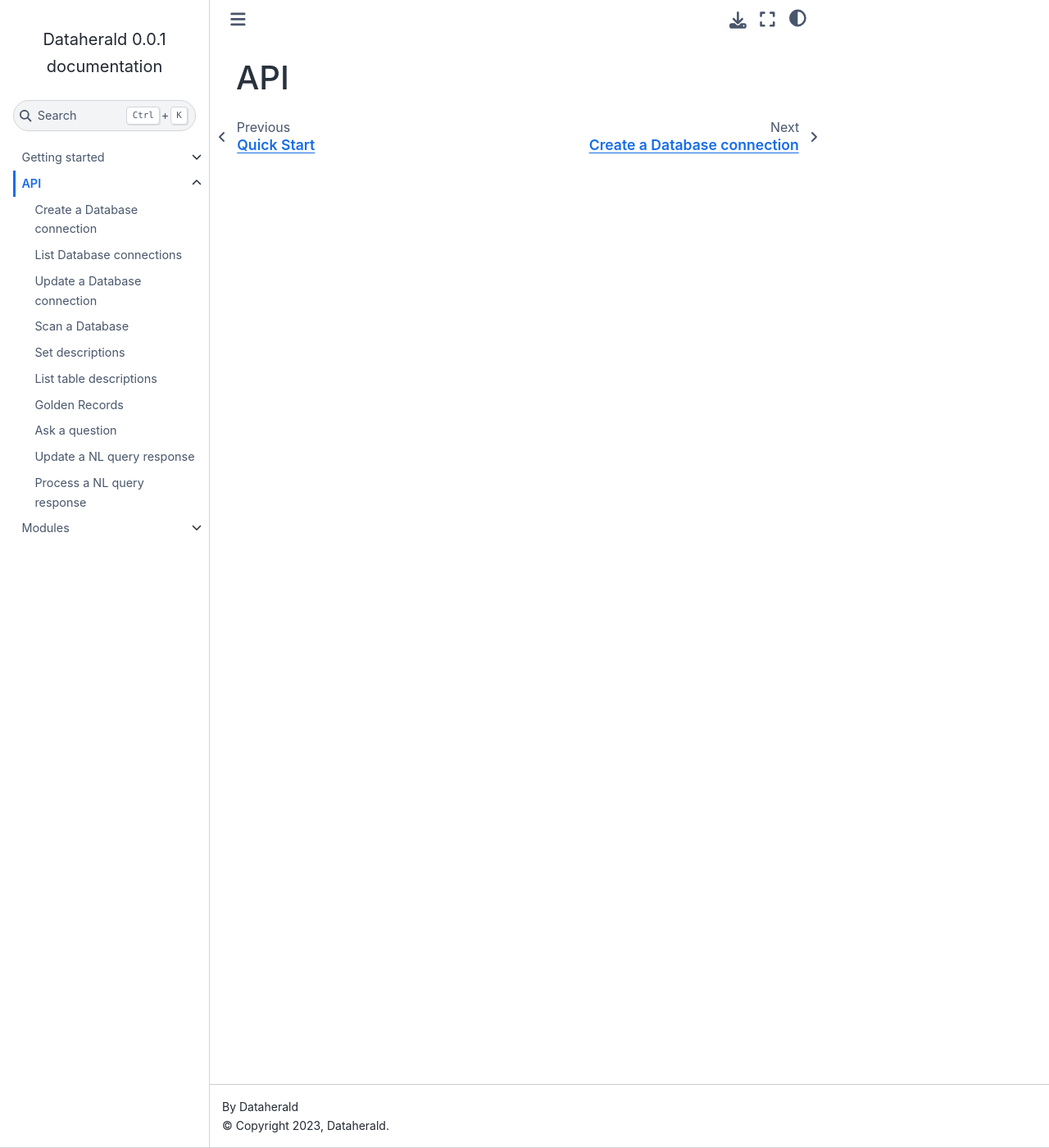
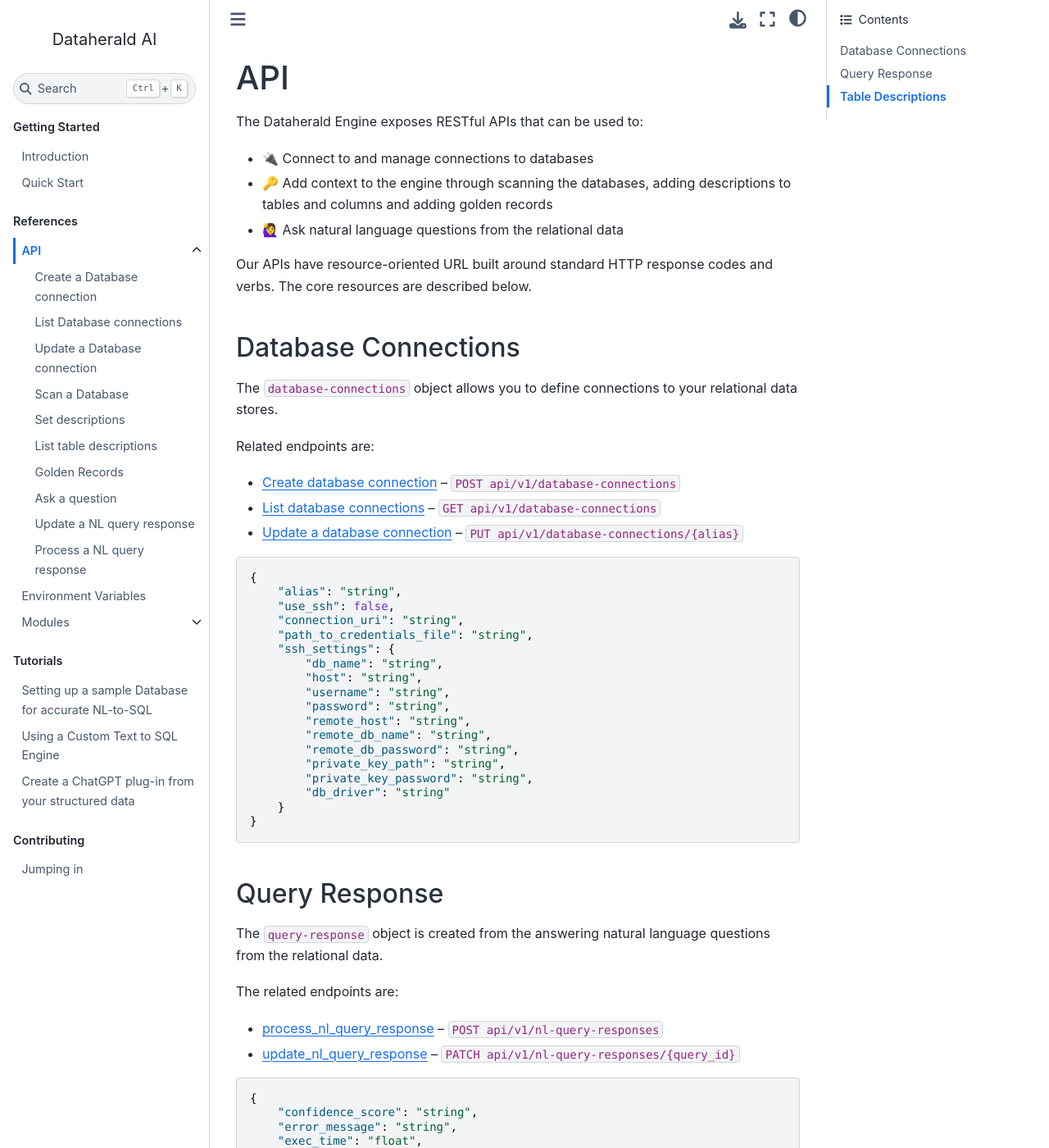
Before and after one commit to Dataherald/dataherald, a Sphinx documentation site: the page built from docs/api.rst, in a window 1280 px wide and 1400 px high. Shown: the whole window at 82% size. Built offline with Sphinx 7.4.7 and the Sphinx Book theme 1.1.4, drawn with Linux system fonts in a browser that asks for light colours; some of the changed text lies outside the part shown.

Commit message:
DH-4598 ported changes in other branch for docs into the refactor branch

```diff
--- a/docs/api.process_nl_query_response.rst
+++ b/docs/api.process_nl_query_response.rst
@@ -1,5 +1,5 @@
 Process a NL query response
-=======================
+=============================
 
 Once you made a question you can try sending a new sql query to improve the response, this is not stored
 
--- a/docs/api.rst
+++ b/docs/api.rst
@@ -1,5 +1,99 @@
 API
 =======================
+
+The Dataherald Engine exposes RESTful APIs that can be used to:
+
+* 🔌 Connect to and manage connections to databases
+* 🔑 Add context to the engine through scanning the databases, adding descriptions to tables and columns and adding golden records
+* 🙋‍♀️ Ask natural language questions from the relational data
+
+Our APIs have resource-oriented URL built around standard HTTP response codes and verbs. The core resources are described below.
+
+
+Database Connections
+------------------------------
+
+The ``database-connections`` object allows you to define connections to your relational data stores.
+
+Related endpoints are:
+
+* :doc:`Create database connection <api.create_database_connection>` -- ``POST api/v1/database-connections``
+* :doc:`List database connections <api.list_database_connections>` -- ``GET api/v1/database-connections``
+* :doc:`Update a database connection <api.update_database_connection>` -- ``PUT api/v1/database-connections/{alias}``
+
+
+.. code-block:: json
+
+    {
+        "alias": "string",
+        "use_ssh": false,
+        "connection_uri": "string",
+        "path_to_credentials_file": "string",
+        "ssh_settings": {
+            "db_name": "string",
+            "host": "string",
+            "username": "string",
+            "password": "string",
+            "remote_host": "string",
+            "remote_db_name": "string",
+            "remote_db_password": "string",
+            "private_key_path": "string",
+            "private_key_password": "string",
+            "db_driver": "string"
+        }
+    }
+
+
+Query Response
+------------------
+The ``query-response`` object is created from the answering natural language questions from the relational data.
+
+The related endpoints are:
+
+* :doc:`process_nl_query_response <api.process_nl_query_response>` -- ``POST api/v1/nl-query-responses``
+* :doc:`update_nl_query_response <api.update_nl_query_response>` -- ``PATCH api/v1/nl-query-responses/{query_id}``
+
+
+.. code-block:: json
+
+    {
+        "confidence_score": "string",
+        "error_message": "string",
+        "exec_time": "float",
+        "intermediate_steps":["string"],
+        "nl_question_id": "string",
+        "nl_response": "string",
+        "sql_generation_status": "string",
+        "sql_query": "string",
+        "sql_query_result": {},
+        "total_cost": "float",
+        "total_tokens": "int"
+    }
+
+
+Table Descriptions
+---------------------
+The ``table-descriptions`` object is used to add context about the tables and columns in the relational database.
+These are then used to help the LLM build valid SQL to answer natural language questions.
+
+Related endpoints are:
+
+* :doc:`Scan table description <api.scan_table_description>` -- ``POST api/v1/table-descriptions/scan``
+* :doc:`Add table description <api.add_descriptions>` -- ``PATCH api/v1/table-descriptions/{table_description_id}``
+* :doc:`List table description <api.list_table_description>` -- ``GET api/v1/table-descriptions``
+
+.. code-block:: json
+
+    {
+        "columns": [{}],
+        "db_connection_id": "string",
+        "description": "string",
+        "examples": [{}],
+        "table_name": "string",
+        "table_schema": "string"
+    }
+
+
 
 .. toctree::
     :hidden:
--- a/docs/api.update_nl_query_response.rst
+++ b/docs/api.update_nl_query_response.rst
@@ -1,7 +1,7 @@
 Update a NL query response
-=======================
+============================
 
-Once you made a question, you can give feedback to improve the queries
+Once you ask a question, you can give feedback to improve the queries
 
 Request this ``PATCH`` endpoint::
 
--- a/docs/conf.py
+++ b/docs/conf.py
@@ -11,10 +11,11 @@
 
 sys.path.insert(0, os.path.abspath(".."))
 
-project = "Dataherald"
+project = "Dataherald AI"
 copyright = "2023, Dataherald"
 author = "Dataherald"
-release = "0.0.1"
+release = "main"
+html_title = project
 
 # -- General configuration ---------------------------------------------------
 # https://www.sphinx-doc.org/en/master/usage/configuration.html#general-configuration
--- /dev/null
+++ b/docs/tutorial.chatgpt_plugin.rst
@@ -0,0 +1,4 @@
+Create a ChatGPT plug-in from your structured data
+=====================================================
+
+Coming soon ...
--- /dev/null
+++ b/docs/tutorial.finetune_sql_generator.rst
@@ -0,0 +1,4 @@
+Using a Custom Text to SQL Engine
+==================================
+
+Coming soon ...
--- /dev/null
+++ b/docs/tutorial.sample_database.rst
@@ -0,0 +1,4 @@
+Setting up a sample Database for accurate NL-to-SQL
+====================================================
+
+Coming soon ...
```
Also changed, not shown: README.md (+2 -0 lines), docs/contributing.projects.rst (added, +11 -0 lines), docs/envars.rst (added, +63 -0 lines), docs/getting_started.rst (deleted, +0 -14 lines), docs/index.rst (+27 -3 lines), docs/introduction.rst (+5 -5 lines).
